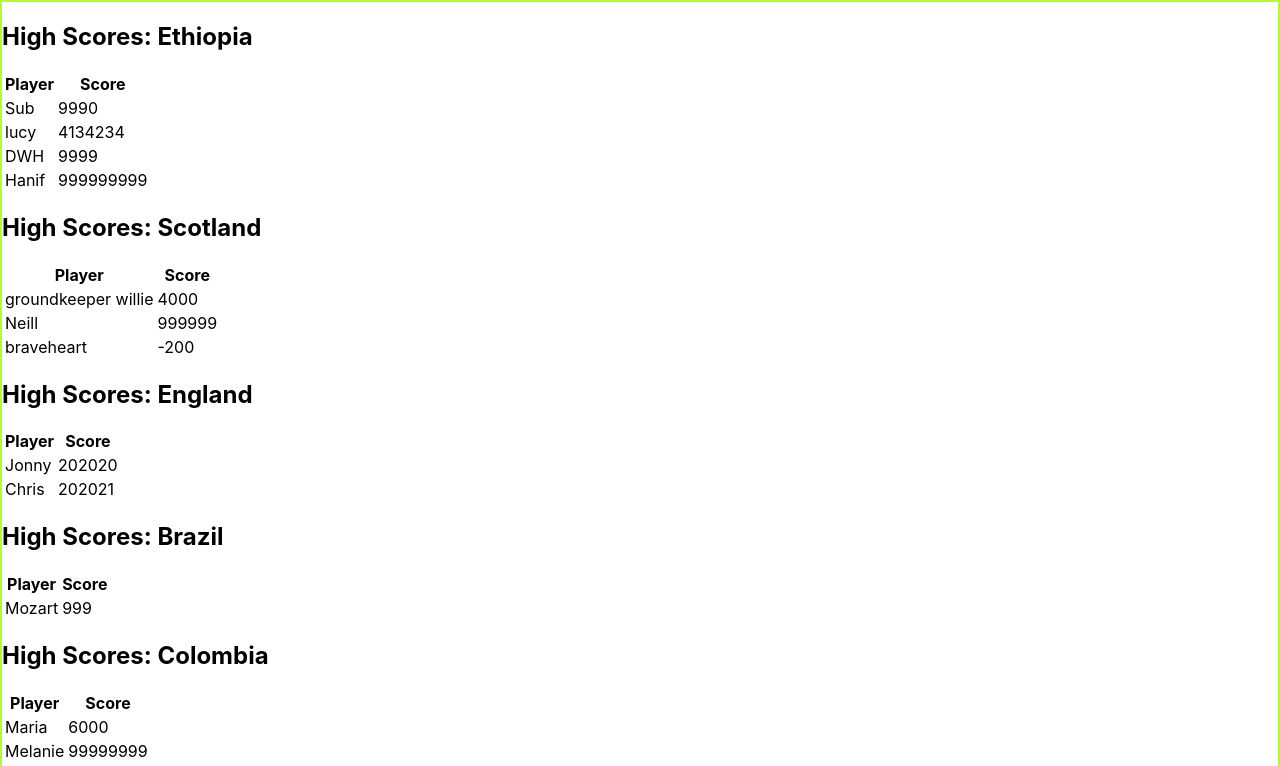
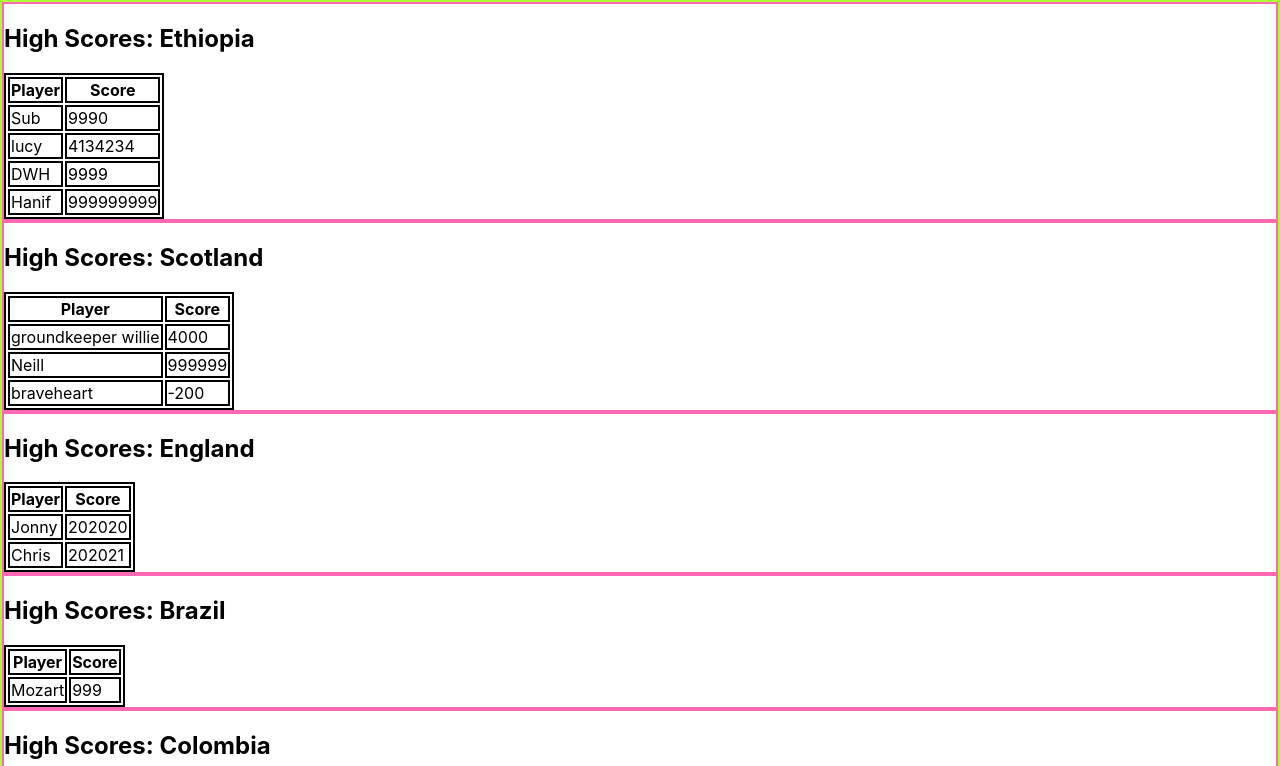
Before and after one commit to m4ndycheung/high-scores-react, a React (Create React App) app: page / in a window 1280 px wide. Shown: the top 766 px of the page. Built offline with nearby package versions, Linux system fonts and the light colour scheme.

Commit message:
Added some css borders to see sections clearer

```diff
--- a/src/HighScoreTable.css
+++ b/src/HighScoreTable.css
@@ -1,3 +1,13 @@
 .High-score-table {
   border: 2px solid greenyellow;
 }
+
+.country {
+  border: 2px solid hotpink;
+}
+
+table,
+th,
+td {
+  border: 2px solid black;
+}
--- a/src/HighScoreTable.js
+++ b/src/HighScoreTable.js
@@ -9,7 +9,7 @@ const HighScoreTable = ({ countries }) => {
       {/* the first map accesses each country object in the array */}
       {countries.map((country) => {
         return (
-          <div>
+          <div className="country">
             <h2>High Scores: {country.name}</h2>
             <table>
               <thead>
```
